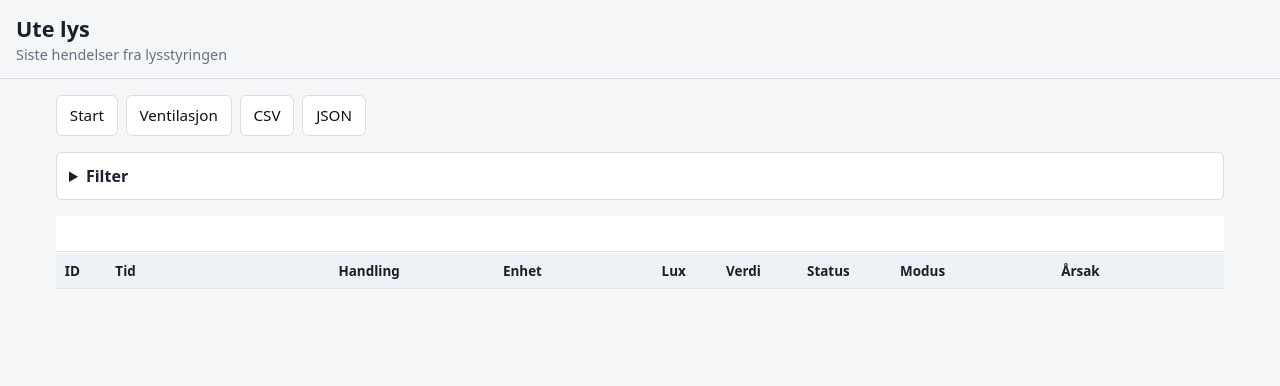
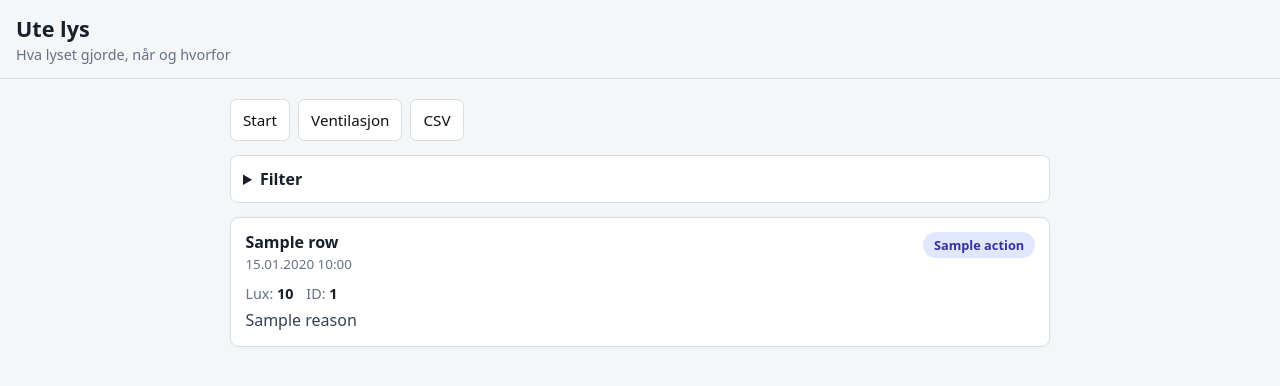
Before and after one commit to lewinordby/fibaro10, a FastAPI app: template templates/lights.html in a window 1280 px wide. Shown: the top 386 px of the page. Run offline with FastAPI, Linux system fonts and the light colour scheme; the template is opened without the code that fills it: most values are stand-ins (such as "Sample title", 1, 10 or a date in 2020); parts of the project's set-up code (start-up, migrations or seed data) failed here and were passed over.

Commit message:
Forenkle utelysgrensesnittet

```diff
--- a/templates/lights.html
+++ b/templates/lights.html
@@ -5,120 +5,84 @@
     <meta name="viewport" content="width=device-width, initial-scale=1.0">
     <title>Ute lys</title>
     <style>
-        :root { color-scheme: light; --bg:#f4f6f8; --panel:#fff; --line:#d8dee4; --text:#17202a; --muted:#667085; --on:#0f766e; --off:#9f1239; }
+        :root { color-scheme: light; --bg:#f4f6f8; --panel:#fff; --line:#d8dee4; --text:#17202a; --muted:#667085; --on:#0f766e; --off:#9f1239; --soft:#f8fafc; }
         * { box-sizing: border-box; }
         body { font-family: system-ui, -apple-system, Segoe UI, sans-serif; margin: 0; background: var(--bg); color: var(--text); }
-        header { position: sticky; top: 0; z-index: 5; background: rgba(244,246,248,0.96); border-bottom: 1px solid var(--line); padding: 0.85rem 1rem; }
+        header { position: sticky; top: 0; z-index: 5; background: rgba(244,246,248,0.97); border-bottom: 1px solid var(--line); padding: 0.85rem 1rem; }
         h1 { margin: 0; font-size: 1.35rem; }
         .sub { margin: 0.15rem 0 0; color: var(--muted); font-size: 0.9rem; }
-        main { padding: 1rem; max-width: 1200px; margin: 0 auto; }
-        .nav, form { display: flex; gap: 0.5rem; flex-wrap: wrap; margin-bottom: 1rem; }
-        input { padding: 0.55rem; min-width: 8rem; border: 1px solid var(--line); border-radius: 6px; background: white; font-size: 1rem; }
-        button, a.button { padding: 0.6rem 0.8rem; border: 1px solid var(--line); background: white; color: #111; text-decoration: none; border-radius: 6px; cursor: pointer; font-size: 0.95rem; }
-        details { background: var(--panel); border: 1px solid var(--line); border-radius: 6px; padding: 0.75rem; margin-bottom: 1rem; }
+        main { padding: 0.85rem; max-width: 860px; margin: 0 auto; }
+        .nav { display: grid; grid-template-columns: 1fr 1fr 1fr; gap: 0.5rem; margin-bottom: 0.85rem; }
+        a.button, button { padding: 0.65rem 0.75rem; border: 1px solid var(--line); background: white; color: #111; text-decoration: none; border-radius: 7px; cursor: pointer; font-size: 0.95rem; text-align: center; }
+        details { background: var(--panel); border: 1px solid var(--line); border-radius: 8px; padding: 0.75rem; margin-bottom: 0.85rem; }
         summary { cursor: pointer; font-weight: 650; }
-        .table-wrap { overflow-x: auto; }
-        table { width: 100%; border-collapse: collapse; background: white; box-shadow: 0 0 5px rgba(0,0,0,0.06); }
-        th, td { padding: 0.55rem; text-align: left; border-bottom: 1px solid #e1e4e8; font-size: 0.84rem; white-space: nowrap; }
-        th { background: #edf2f7; position: sticky; top: 69px; }
-        .text { white-space: normal; max-width: 28rem; overflow-wrap: anywhere; }
-        .cards { display: none; }
-        .event-card { background: var(--panel); border: 1px solid var(--line); border-radius: 8px; padding: 0.85rem; margin-bottom: 0.75rem; box-shadow: 0 1px 4px rgba(0,0,0,0.04); }
+        form { display: grid; grid-template-columns: 1fr 1fr; gap: 0.5rem; margin-top: 0.75rem; }
+        input { width: 100%; padding: 0.6rem; border: 1px solid var(--line); border-radius: 7px; background: white; font-size: 1rem; }
+        .wide { grid-column: 1 / -1; }
+        .event-card { background: var(--panel); border: 1px solid var(--line); border-radius: 9px; padding: 0.9rem; margin-bottom: 0.75rem; box-shadow: 0 1px 4px rgba(0,0,0,0.04); }
         .event-top { display: flex; justify-content: space-between; gap: 0.75rem; align-items: flex-start; }
-        .device { font-weight: 700; line-height: 1.25; }
+        .device { font-weight: 750; line-height: 1.25; }
         .time { color: var(--muted); font-size: 0.84rem; margin-top: 0.2rem; }
-        .badge { display: inline-block; border-radius: 999px; padding: 0.22rem 0.55rem; font-size: 0.78rem; font-weight: 700; white-space: nowrap; }
+        .badge { display: inline-block; border-radius: 999px; padding: 0.25rem 0.65rem; font-size: 0.8rem; font-weight: 750; white-space: nowrap; }
         .on { background: #ccfbf1; color: var(--on); }
         .off { background: #ffe4e6; color: var(--off); }
         .test { background: #e0e7ff; color: #3730a3; }
-        .metric-row { display: grid; grid-template-columns: repeat(3, minmax(0, 1fr)); gap: 0.5rem; margin: 0.75rem 0; }
-        .metric { background: #f8fafc; border-radius: 6px; padding: 0.5rem; }
-        .label { display: block; color: var(--muted); font-size: 0.74rem; }
-        .value { font-weight: 650; }
+        .line { display: flex; gap: 0.8rem; flex-wrap: wrap; color: var(--muted); font-size: 0.9rem; margin: 0.65rem 0 0.45rem; }
+        .line strong { color: var(--text); }
         .reason { color: #344054; line-height: 1.35; overflow-wrap: anywhere; }
-        @media (max-width: 760px) {
-            header { padding: 0.8rem; }
-            main { padding: 0.75rem; }
-            .nav { display: grid; grid-template-columns: 1fr 1fr; }
-            .nav .button { text-align: center; }
-            form { display: grid; grid-template-columns: 1fr 1fr; }
-            input, button, a.button { width: 100%; min-width: 0; }
-            .table-wrap { display: none; }
-            .cards { display: block; }
-            .metric-row { grid-template-columns: repeat(3, 1fr); }
+        .empty { color: var(--muted); background: var(--panel); border: 1px solid var(--line); border-radius: 8px; padding: 1rem; }
+        @media (min-width: 760px) {
+            main { padding: 1.25rem; }
+            .nav { display: flex; }
+            a.button, button { width: auto; }
+            form { grid-template-columns: repeat(5, minmax(0, 1fr)); }
+            .wide { grid-column: auto; }
         }
     </style>
 </head>
 <body>
     <header>
         <h1>Ute lys</h1>
-        <p class="sub">Siste hendelser fra lysstyringen</p>
+        <p class="sub">Hva lyset gjorde, når og hvorfor</p>
     </header>
     <main>
         <div class="nav">
             <a class="button" href="/">Start</a>
             <a class="button" href="/ventilation">Ventilasjon</a>
             <a class="button" href="/lights/download">CSV</a>
-            <a class="button" href="/lights/json">JSON</a>
         </div>
         <details>
             <summary>Filter</summary>
             <form method="get" action="/lights">
-                <input type="text" name="event_type" placeholder="type" value="{{ filters.event_type }}">
                 <input type="text" name="action" placeholder="PÅ / AV" value="{{ filters.action }}">
-                <input type="number" name="device_id" placeholder="device id" value="{{ filters.device_id }}">
-                <input type="text" name="mode" placeholder="modus" value="{{ filters.mode }}">
-                <input type="text" name="source_contains" placeholder="søk i tekst" value="{{ filters.source_contains }}">
+                <input type="number" name="device_id" placeholder="Enhets-ID" value="{{ filters.device_id }}">
+                <input class="wide" type="text" name="source_contains" placeholder="Søk i tekst" value="{{ filters.source_contains }}">
                 <input type="datetime-local" name="from" value="{{ filters.from }}">
                 <input type="datetime-local" name="to" value="{{ filters.to }}">
-                <input type="number" name="limit" min="1" max="10000" value="{{ filters.limit }}">
-                <button type="submit">Filtrer</button>
+                <button type="submit">Vis</button>
                 <a class="button" href="/lights">Nullstill</a>
             </form>
         </details>
-        <section class="cards">
+        {% if not rows %}
+        <div class="empty">Ingen hendelser funnet.</div>
+        {% endif %}
         {% for row in rows %}
         {% set reason = (row.reason or row.source or "")|replace("p?-grense", "på-grense")|replace("P?", "PÅ")|replace("innbl?sing", "innblåsing")|replace("kj?ling", "kjøling") %}
         <article class="event-card">
             <div class="event-top">
                 <div>
                     <div class="device">{% if row.device_name %}{{ row.device_name }}{% else %}Enhet {{ row.device_id }}{% endif %}</div>
-                        <div class="time">{{ row.timestamp.strftime("%d.%m.%Y %H:%M:%S") }}</div>
+                    <div class="time">{{ row.timestamp.strftime("%d.%m.%Y %H:%M") }}</div>
                 </div>
                 <span class="badge {% if row.action == 'PAA' %}on{% elif row.action == 'AV' %}off{% else %}test{% endif %}">{% if row.action == 'PAA' %}PÅ{% else %}{{ row.action or "" }}{% endif %}</span>
             </div>
-                <div class="metric-row">
-                    <div class="metric"><span class="label">Lux</span><span class="value">{% if row.lux is not none %}{{ "%.0f"|format(row.lux) }}{% endif %}</span></div>
-                    <div class="metric"><span class="label">Verdi</span><span class="value">{% if row.value is not none %}{{ "%.0f"|format(row.value) }}{% endif %}</span></div>
-                    <div class="metric"><span class="label">Status</span><span class="value">{% if row.state %}På{% else %}Av{% endif %}</span></div>
+            <div class="line">
+                <span>Lux: <strong>{% if row.lux is not none %}{{ "%.0f"|format(row.lux) }}{% endif %}</strong></span>
+                {% if row.device_id %}<span>ID: <strong>{{ row.device_id }}</strong></span>{% endif %}
             </div>
             <div class="reason">{{ reason }}</div>
         </article>
         {% endfor %}
-        </section>
-        <div class="table-wrap">
-            <table>
-                <thead>
-                    <tr><th>ID</th><th>Tid</th><th>Handling</th><th>Enhet</th><th>Lux</th><th>Verdi</th><th>Status</th><th>Modus</th><th>Årsak</th></tr>
-                </thead>
-                <tbody>
-                    {% for row in rows %}
-                    {% set reason = (row.reason or row.source or "")|replace("p?-grense", "på-grense")|replace("P?", "PÅ")|replace("innbl?sing", "innblåsing")|replace("kj?ling", "kjøling") %}
-                    <tr>
-                        <td>{{ row.id }}</td>
-                        <td>{{ row.timestamp.strftime("%Y-%m-%d %H:%M:%S") }}</td>
-                        <td>{% if row.action == 'PAA' %}PÅ{% else %}{{ row.action or "" }}{% endif %}</td>
-                        <td>{% if row.device_id %}{{ row.device_id }}{% endif %}{% if row.device_name %} {{ row.device_name }}{% endif %}</td>
-                        <td>{% if row.lux is not none %}{{ "%.0f"|format(row.lux) }}{% endif %}</td>
-                        <td>{% if row.value is not none %}{{ "%.0f"|format(row.value) }}{% endif %}</td>
-                        <td>{% if row.state %}På{% else %}Av{% endif %}</td>
-                        <td>{{ row.mode or "" }}</td>
-                        <td class="text">{{ reason }}</td>
-                    </tr>
-                    {% endfor %}
-                </tbody>
-            </table>
-        </div>
     </main>
 </body>
 </html>
```
Lines whose indentation alone changed are shown as unchanged.
